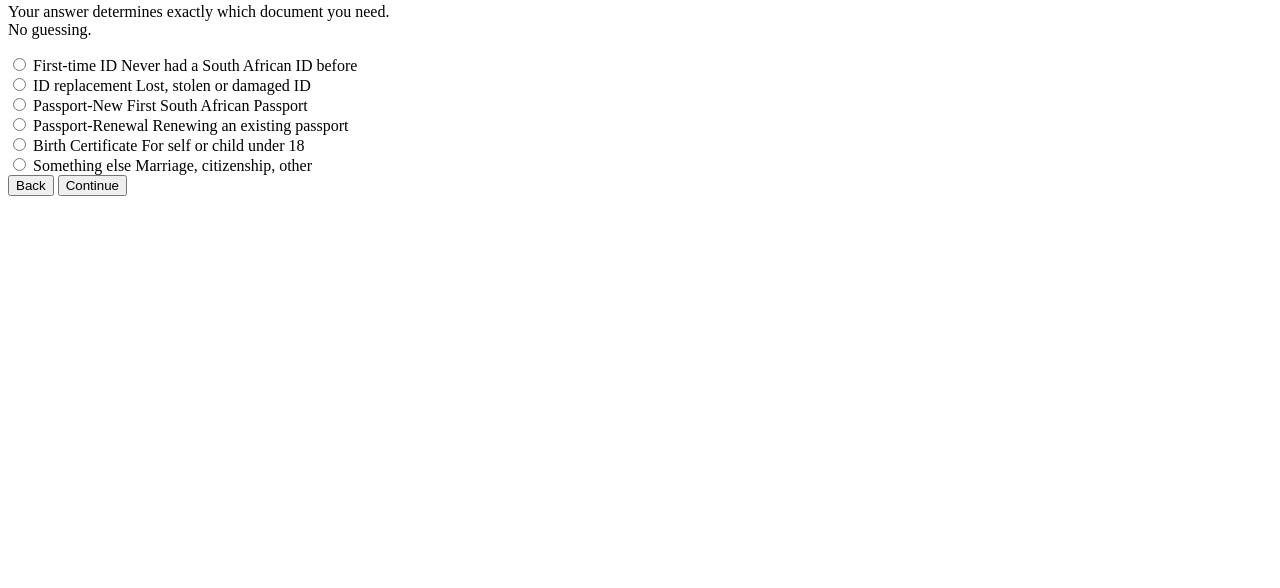
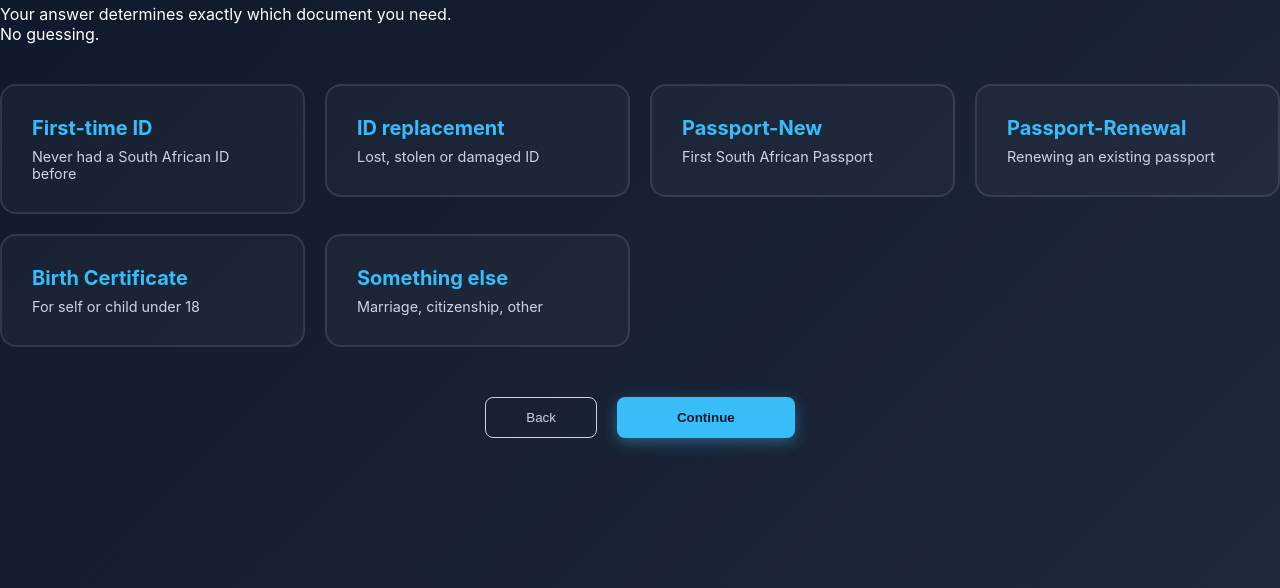
Before and after one commit to DevDynasty-1/CivicSync, a plain HTML site: page application.html in a window 1280 px wide. Shown: the part 212-800 px from the top of the page. Drawn offline with Linux system fonts and the light colour scheme.

Commit message:
added application type selection page with radio card styling

```diff
--- a/application.css
+++ b/application.css
@@ -0,0 +1,109 @@
+body {
+    margin: 0;
+    font-family: 'Inter', sans-serif;
+    background: linear-gradient(135deg, #0f172a 0%, #1e293b 100%);
+    color: white;
+    min-height: 100vh;
+}
+
+/* Header Action(outline) */
+.btn-outline {
+    border: 2px solid #38bdf8;
+    color: #38bdf8;
+    padding: 10px 25px;
+    border-radius: 50px;
+    text-decoration: none;
+    font-weight: 600;
+    transition: 0.3s;
+}
+
+.selection-grid {
+    display: grid;
+    grid-template-columns: repeat(auto-fit, minmax(280px, 1fr));
+    gap: 20px;
+    margin: 40px 0;
+}
+
+.selection-card {
+    position: relative;
+}
+
+.card-label {
+    display: flex;
+    flex-direction: column;
+    padding: 30px;
+    background: rgba(255, 255, 255, 0.03);
+    border: 2px solid rgba(255, 255, 255, 0.1);
+    border-radius: 16px;
+    cursor: pointer;
+    transition: all 0.3s ease;
+}
+
+.card-heading {
+    font-size: 1.25rem;
+    font-weight: 700;
+    color: #38bdf8; /* Civic Blue */
+    margin-bottom: 8px;
+}
+
+.card-description {
+    font-size: 0.9rem;
+    color: #cbd5e1;
+}
+
+/* HOVER EFFECT */
+.card-label:hover {
+    background: rgba(56, 189, 248, 0.05);
+    border-color: #38bdf8;
+    transform: translateY(-3px);
+}
+
+/* SELECTED STATE */
+input[type="radio"]:checked + .card-label {
+    border-color: #fbbf24;
+    background: rgba(251, 191, 36, 0.1);
+    box-shadow: 0 0 20px rgba(251, 191, 36, 0.2);
+}
+
+.visually-hidden {
+    position: absolute;
+    opacity: 0;
+    pointer-events: none;
+}
+
+.form-navigation-actions {
+    display: flex;
+    justify-content: center;
+    gap: 20px;
+    margin-top: 50px;
+}
+
+.btn-secondary {
+    background: transparent;
+    border: 1px solid #cbd5e1;
+    color: #cbd5e1;
+    padding: 12px 40px;
+    border-radius: 8px;
+    cursor: pointer;
+}
+
+.btn-primary.btn-continue {
+    background: #38bdf8;
+    color: #0f172a;
+    border: none;
+    padding: 12px 60px;
+    border-radius: 8px;
+    font-weight: bold;
+    cursor: pointer;
+    box-shadow: 0 4px 14px rgba(56, 189, 248, 0.4);
+}
+
+.pre-title {
+    display: block;
+    text-transform: uppercase;
+    color: #fbbf24;
+    letter-spacing: 2px;
+    font-size: 0.8rem;
+    font-weight: 800;
+    margin-bottom: 10px;
+}
--- a/application.html
+++ b/application.html
@@ -4,6 +4,7 @@
     <meta charset="UTF-8" />
     <meta name="viewport" content="width=device-width, initial-scale=1.0" />
     <title>CivicSync - Application Type</title>
+    <link rel="stylesheet" href="application.css">
   </head>
   <body class="app-type-bg-image">
     <header class="site-header transparent-header">
```
